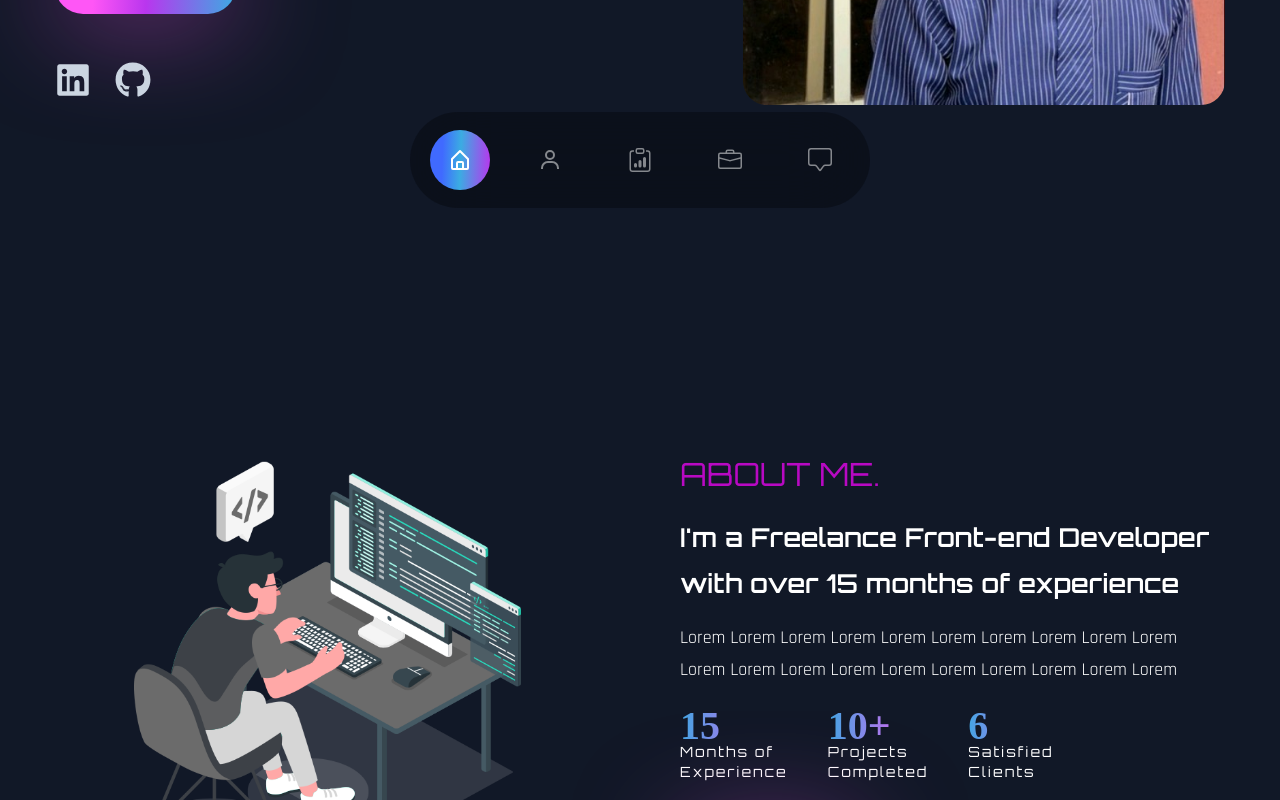
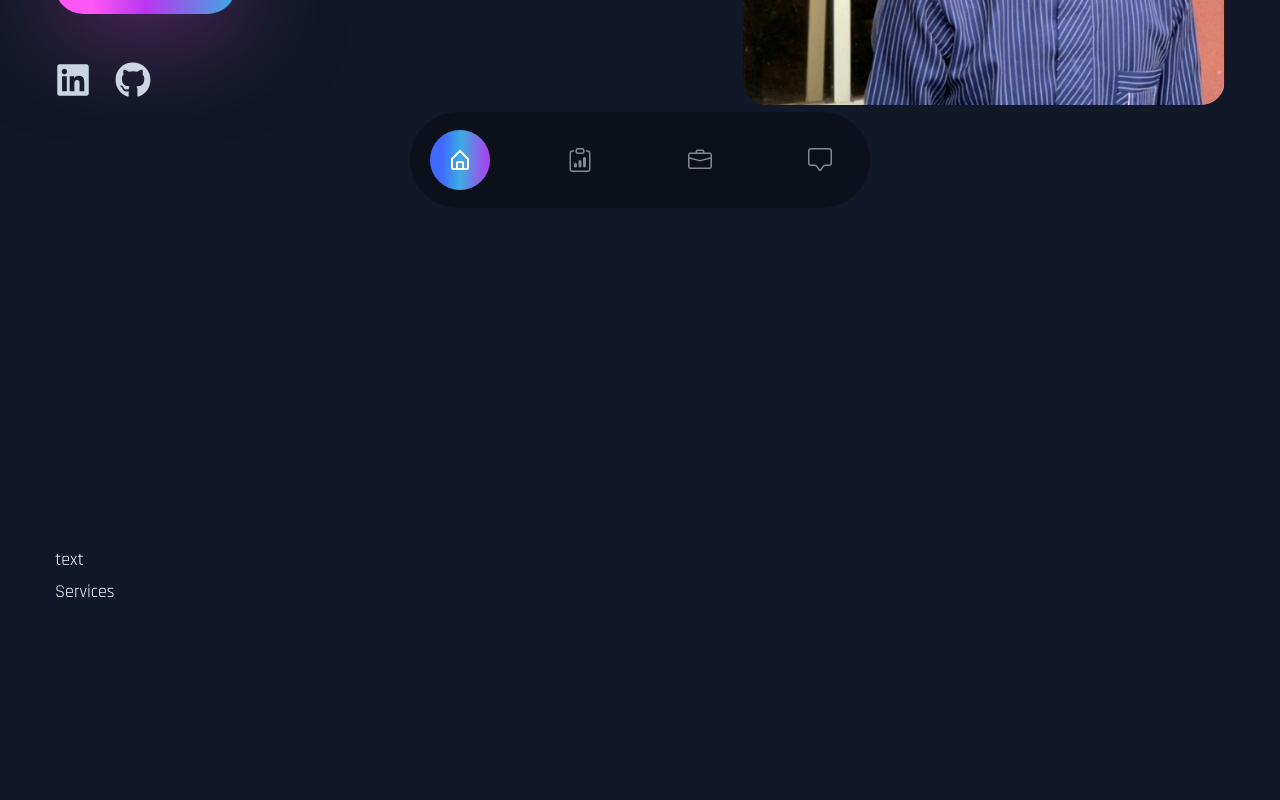
Before and after one commit to Andreyhuey/portfolio, a Next.js app: page / in a window 1280 px wide. Shown: the part 560-1360 px from the top of the page. Built offline with nearby package versions, Linux system fonts and the light colour scheme; a web font is replaced by a local one.

Commit message:
About section commented out for later debugging

```diff
--- a/src/components/Nav.jsx
+++ b/src/components/Nav.jsx
@@ -41,7 +41,7 @@ export default function Nav() {
             >
               <BiHomeAlt />
             </Link>
-            <Link
+            {/* <Link
               to="about"
               activeClass="active"
               smooth={true}
@@ -49,7 +49,7 @@ export default function Nav() {
               className="cursor-pointer w-[60px] h-[60px]  flex items-center justify-center"
             >
               <BiUser />
-            </Link>
+            </Link> */}
             <Link
               to="services"
               activeClass="active"
--- a/src/pages/index.js
+++ b/src/pages/index.js
@@ -20,7 +20,7 @@ export default function Home() {
         <Nav />
         <Header />
         <Banner />
-        <About />
+        {/* <About /> */}
         <Services />
         <Work />
         <Contact />
```
